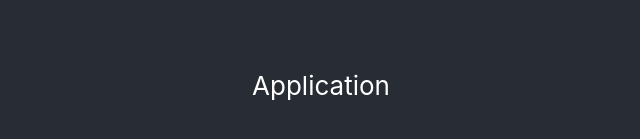
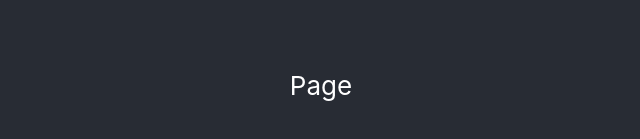
Before and after one commit to dev-rsilver/sample-calendar-front-end, a React (Create React App) app: page / in a window 1280 px wide. Shown: the part 315-454 px from the top of the page, without its empty margins (319-959 px from the left). Built offline with nearby package versions, Linux system fonts and the light colour scheme.

Commit message:
Adds page navigation

```diff
--- a/src/App.js
+++ b/src/App.js
@@ -1,12 +1,25 @@
 import React, { Component } from 'react';
+
+import { Route, Switch } from 'react-router';
+
 import './App.css';
+
+import Index from './pages/index';
+
 
 class App extends Component {
   render() {
+
+    var pagesView = (
+      <Switch>
+        <Route exact path="/" component={Index}></Route>
+      </Switch>
+    );
+
     return (
       <div className="App">
         <header className="App-header">
-          Application
+          {pagesView}
         </header>
       </div>
     );
--- a/src/index.js
+++ b/src/index.js
@@ -3,8 +3,11 @@ import ReactDOM from 'react-dom';
 import './index.css';
 import App from './App';
 import * as serviceWorker from './serviceWorker';
+import { BrowserRouter } from 'react-router-dom';
 
-ReactDOM.render(<App />, document.getElementById('root'));
+var app = <BrowserRouter><App /></BrowserRouter>;
+
+ReactDOM.render(app, document.getElementById('root'));
 
 // If you want your app to work offline and load faster, you can change
 // unregister() to register() below. Note this comes with some pitfalls.
--- /dev/null
+++ b/src/pages/index.js
@@ -0,0 +1,13 @@
+import React, { Component } from 'react';
+
+class Index extends Component {
+    render() {
+        return(
+            <div style={{ width:"100%" }}>
+                Page
+            </div>
+        );
+    }
+}
+
+export default Index;
```
